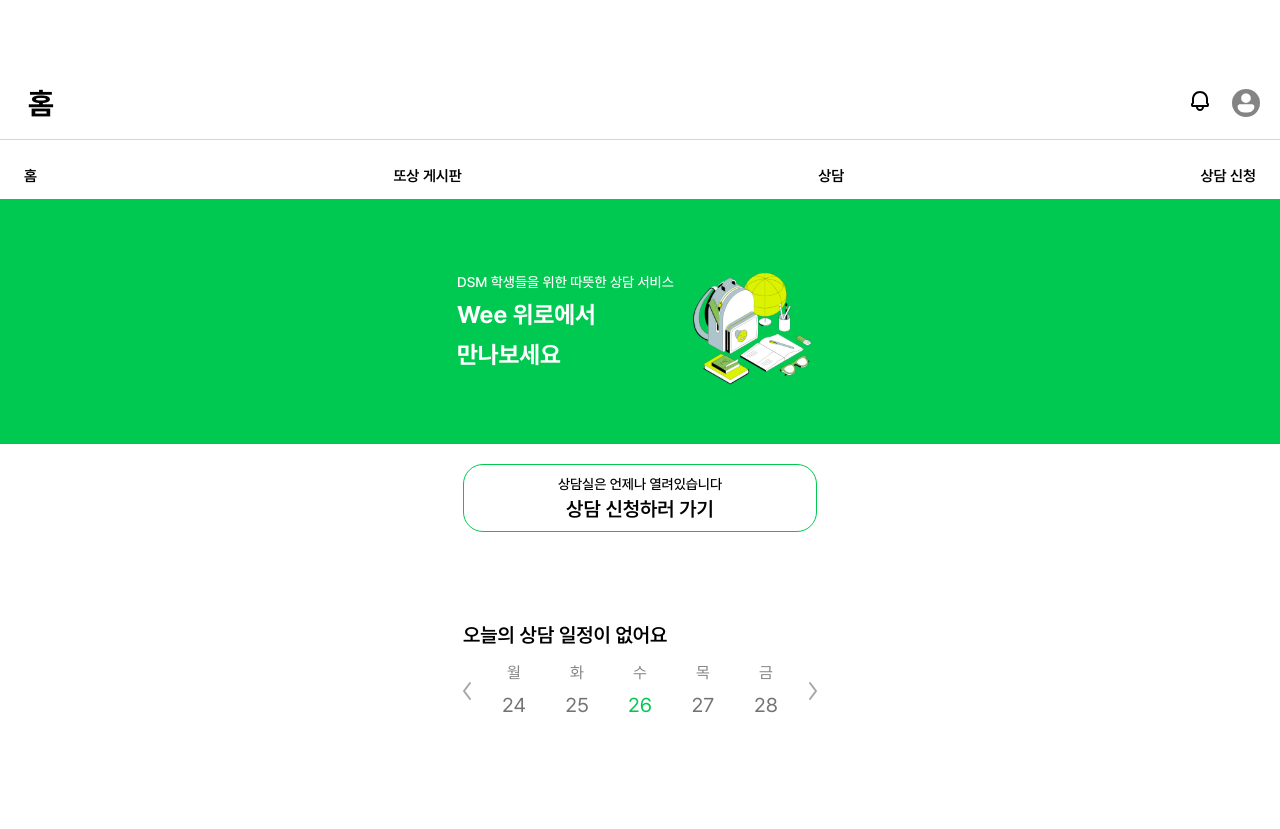
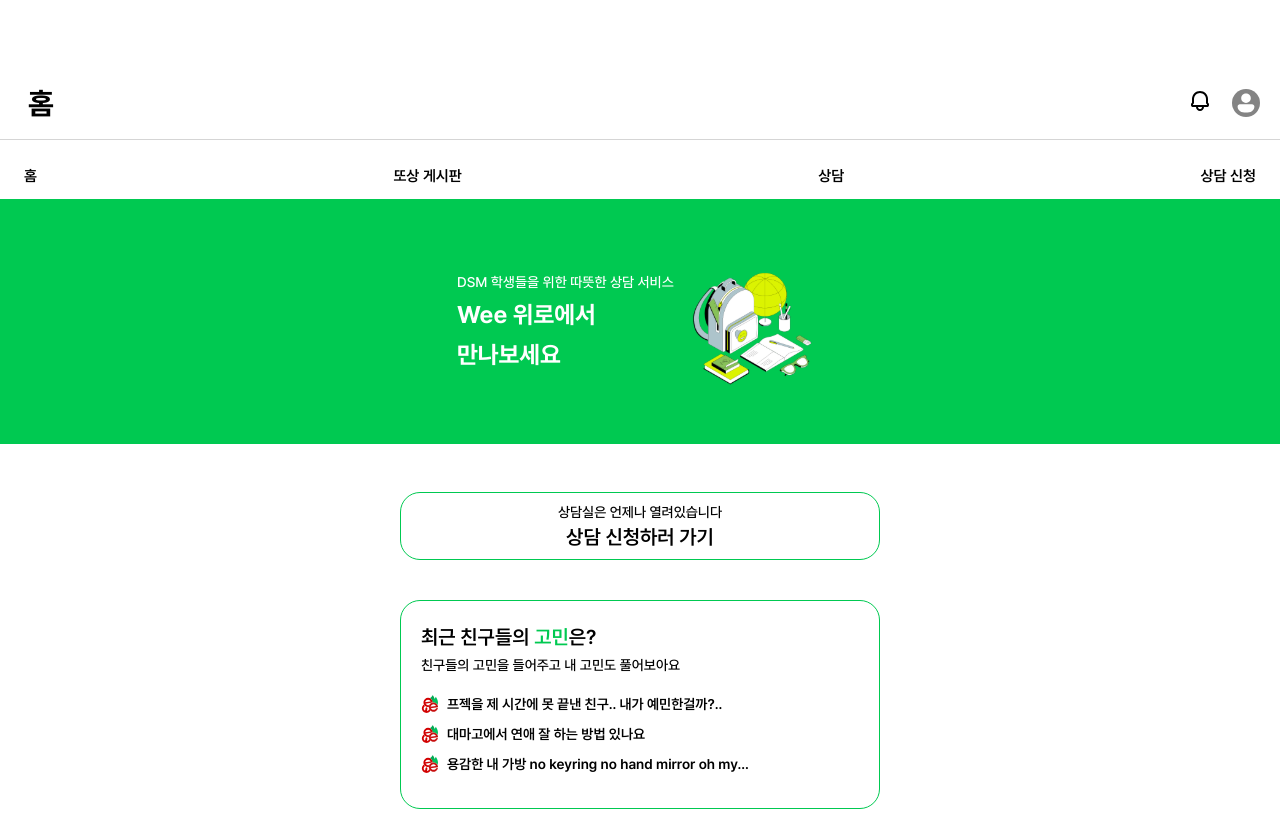
Before and after one commit to Team-Weero/weero-client, a React (Vite) app: page / in a window 1280 px wide. Before the commit the page ends 800 px from the top, so only its background shows below. Built offline with nearby package versions, Linux system fonts and the light colour scheme.

Commit message:
feat :: Delete Calender & Apply Worry component

```diff
--- a/src/page/HomePage.tsx
+++ b/src/page/HomePage.tsx
@@ -3,48 +3,9 @@ import { theme } from "../style/theme";
 import NavBar from "../components/system/NavBar";
 import Banner from "../components/system/Banner";
 import { useState } from "react";
-import LeftArrow from "../assets/arrow-left.svg";
-import RightArrow from "../assets/arrow-right.svg";
+import RecentWorryList from "../components/home/RecentWorryList";
 
 const HomePage = () => {
-  const [currentWeek, setCurrentWeek] = useState(new Date());
-
-  const getWeekDays = (date: Date) => {
-    const week = [];
-    const startDate = new Date(date);
-    const day = startDate.getDay();
-    const diff = startDate.getDate() - day + 1;
-
-    startDate.setDate(diff);
-
-    for (let i = 0; i < 5; i++) {
-      const day = new Date(startDate);
-      day.setDate(startDate.getDate() + i);
-      week.push(day);
-    }
-    return week;
-  };
-
-  const weekDays = getWeekDays(currentWeek);
-  const dayNames = ["월", "화", "수", "목", "금"];
-
-  const goToPreviousWeek = () => {
-    const newDate = new Date(currentWeek);
-    newDate.setDate(currentWeek.getDate() - 7);
-    setCurrentWeek(newDate);
-  };
-
-  const goToNextWeek = () => {
-    const newDate = new Date(currentWeek);
-    newDate.setDate(currentWeek.getDate() + 7);
-    setCurrentWeek(newDate);
-  };
-
-  const isToday = (date: Date) => {
-    const today = new Date();
-    return date.toDateString() === today.toDateString();
-  };
-
   return (
     <>
       <NavBar text="홈" />
@@ -58,41 +19,34 @@ const HomePage = () => {
         <TwoText>상담 신청하러 가기</TwoText>
       </MiddleDiv>
 
-      <WeeklyCalendarContainer>
-        <CalendarTitle>오늘의 상담 일정이 없어요</CalendarTitle>
-        {/* 나중에 기능
-        구현할 때 시간, 상담유형 나오게 수정 */}
-        <WeeklyCalendar>
-          <img src={LeftArrow} onClick={goToPreviousWeek} />
-          <WeekContainer>
-            {dayNames.map((dayName, index) => (
-              <DayColumn key={index}>
-                <DayName>{dayName}</DayName>
-                <DayNumber isToday={isToday(weekDays[index])}>
-                  {weekDays[index].getDate()}
-                </DayNumber>
-              </DayColumn>
-            ))}
-          </WeekContainer>
-          <img src={RightArrow} onClick={goToNextWeek} />
-        </WeeklyCalendar>
-      </WeeklyCalendarContainer>
+      <RecentWorryDiv>
+        <WorryText>
+          최근 친구들의 <P>고민</P>은?
+        </WorryText>
+        <WorrySmallText>
+          친구들의 고민을 들어주고 내 고민도 풀어보아요
+        </WorrySmallText>
+        <RecentWorryList />
+      </RecentWorryDiv>
     </>
   );
 };
 
 export default HomePage;
 
-const MiddleDiv = styled.div`
+const MiddleDiv = styled.button`
   border: 1px solid ${theme.color.main};
   height: 68px;
   border-radius: 20px;
-  width: min(354px, 90%);
-  margin: 20px auto;
+  width: 90%;
+  max-width: 480px;
+  margin: 48px auto;
   display: flex;
   flex-direction: column;
   justify-content: center;
   align-items: center;
+  margin-bottom: 40px;
+  background-color: white;
 `;
 
 const OneText = styled.p`
@@ -109,58 +63,33 @@ const TwoText = styled.span`
   margin-top: 5px;
 `;
 
-const WeeklyCalendarContainer = styled.div`
-  width: 354px;
-  height: 110px;
-  position: absolute;
-  top: 616px;
-  left: 50%;
-  transform: translateX(-50%);
-  text-align: center;
+const RecentWorryDiv = styled.div`
+  border: 1px solid ${theme.color.main};
+  height: 209px;
+  border-radius: 20px;
+  width: 90%;
+  max-width: 480px;
+  margin: 20px auto;
   display: flex;
   flex-direction: column;
   justify-content: center;
+  padding: 0 20px;
 `;
 
-const CalendarTitle = styled.h3`
+const WorryText = styled.span`
+  font-size: 20px;
   font-weight: 600;
-  font-size: 20px;
-  margin: 0 0 16px 0;
   text-align: left;
+  margin-bottom: 8px;
 `;
 
-const WeeklyCalendar = styled.div`
-  display: flex;
-  align-items: center;
-  justify-content: center;
-  gap: 20px;
+const WorrySmallText = styled.span`
+  font-size: 14px;
+  font-weight: 500;
+  text-align: left;
+  margin-bottom: 10px;
 `;
 
-const WeekContainer = styled.div`
-  display: flex;
-  gap: 33px;
+const P = styled.span`
+  color: ${theme.color.main};
 `;
-
-const DayColumn = styled.div`
-  display: flex;
-  flex-direction: column;
-  align-items: center;
-  gap: 8px;
-`;
-
-const DayName = styled.div`
-  font-size: 16px;
-  font-weight: 400;
-  color: ${theme.color.gray[1]};
-`;
-
-const DayNumber = styled.div<{ isToday: boolean }>`
-  font-size: 20px;
-  font-weight: 400;
-  color: ${(props) => (props.isToday ? theme.color.main : "#737373")};
-  width: 30px;
-  height: 30px;
-  display: flex;
-  align-items: center;
-  justify-content: center;
-`;
```
